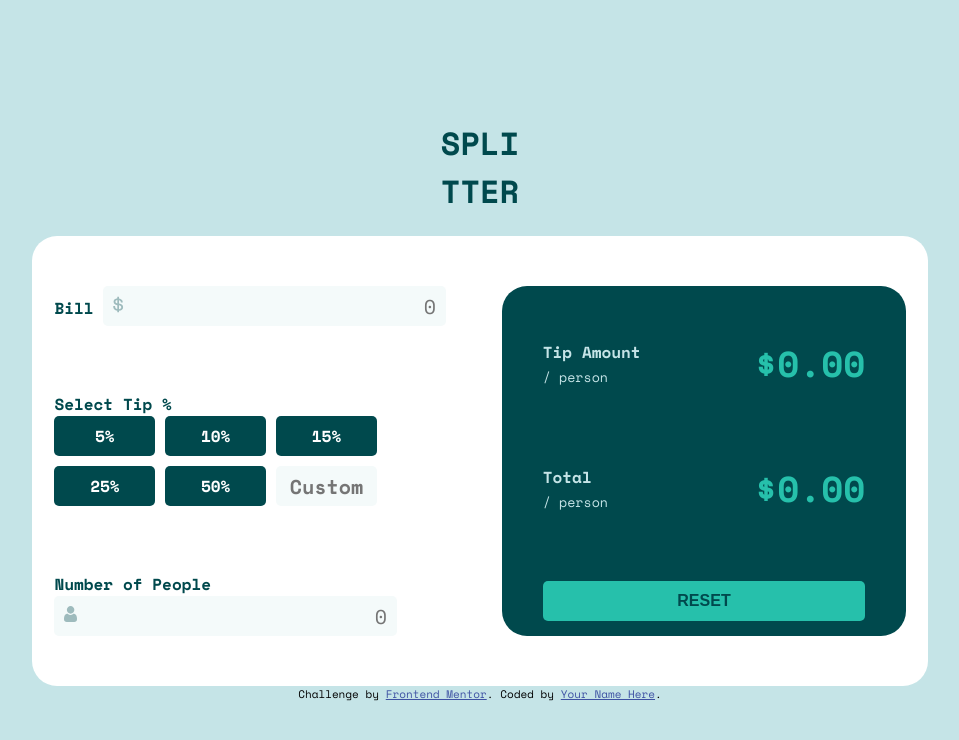
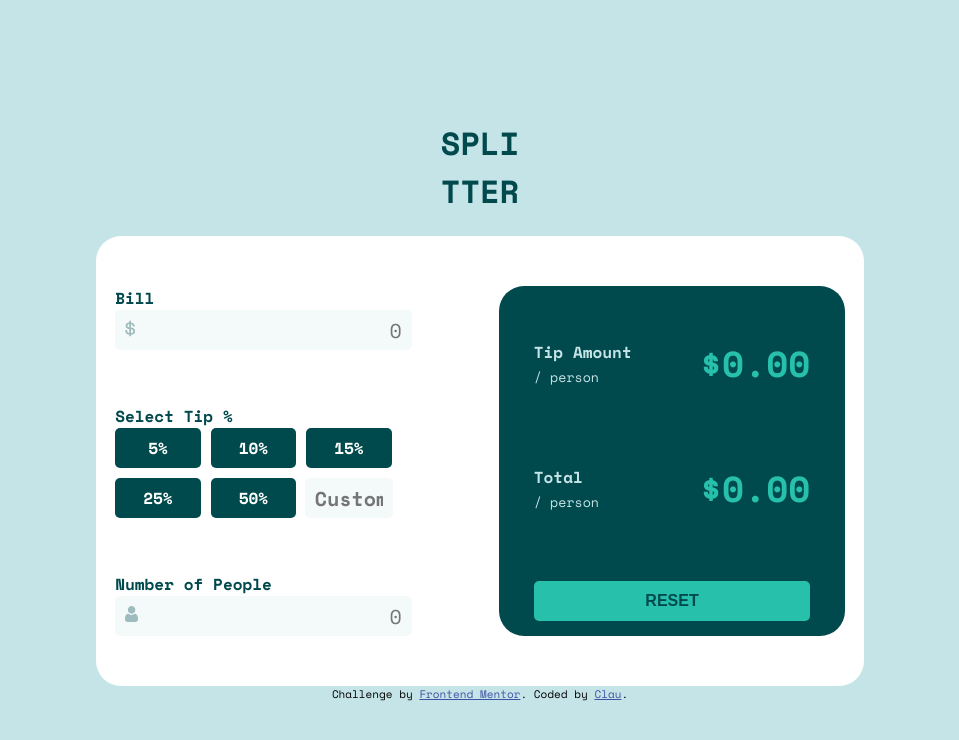
Before and after one commit to clause5/flexbox-js-tip-calculator-app, a plain HTML site: page index.html in a window 1280 px wide. Shown: the whole page, without its empty margins (160-1119 px from the left). Drawn offline with nearby package versions, Linux system fonts and the light colour scheme.

Commit message:
reported style issues fixed

```diff
--- a/index.html
+++ b/index.html
@@ -18,7 +18,7 @@
         <form id="form-container">
 
           <div id="bill-amount">
-            <strong>Bill</strong>
+            <strong>Bill</strong><br>
             <input type="number" min="0" value="" name="bill" id="bill" placeholder="0" required="required">
           </div>
 
@@ -84,7 +84,7 @@
 
   <div role="contentinfo" class="attribution">
     Challenge by <a href="https://www.frontendmentor.io?ref=challenge" target="_blank">Frontend Mentor</a>.
-    Coded by <a href="#">Your Name Here</a>.
+    Coded by <a href="#">Clau</a>.
   </div>
 <script src="./js/index.js"></script>
 </body>
--- a/styles/styles.css
+++ b/styles/styles.css
@@ -8,7 +8,7 @@ body{
     margin: 0;
     padding: 0;
     width: 100vw;
-    min-height: 100vh;
+    height: 100vh;
     display: flex;
     flex-direction: column;
     justify-content: center;
@@ -23,7 +23,7 @@ main{
     align-items: center;
 }
 #container{
-    width: 70%;
+    width: 60%;
     height: 450px;
     display: grid;
     grid-template-columns: 1fr 1fr;
```
